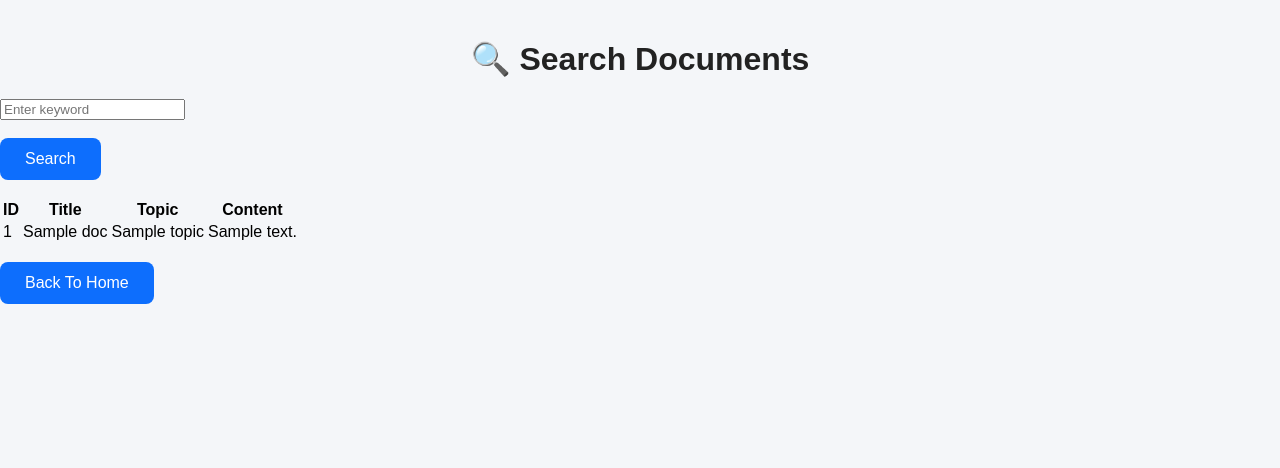
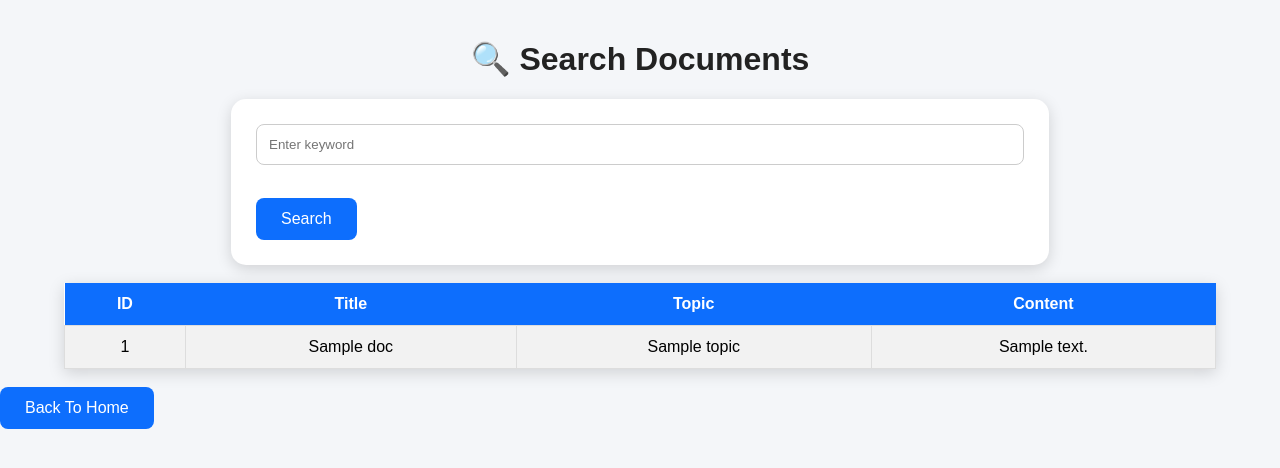
Before and after one commit to Nirmala5071/DocumentClusteringProject, a Python web app: template templates/search.html in a window 1280 px wide. Shown: the top 468 px of the page. Run offline with Jinja, Linux system fonts and the light colour scheme; the template is opened without the code that fills it: most values are stand-ins (such as "Sample title", 1, 10 or a date in 2020).

Commit message:
Update style.css

```diff
--- a/static/style.css
+++ b/static/style.css
@@ -18,6 +18,8 @@ h1{
     margin-top:40px;
 }
 
+/* Dashboard Cards */
+
 .cards{
     display:flex;
     justify-content:center;
@@ -28,13 +30,13 @@ h1{
 
 .card{
     width:300px;
-    height:220px;
+    min-height:220px;
     background:white;
     border-radius:15px;
     text-align:center;
     box-shadow:0 4px 15px rgba(0,0,0,0.2);
     transition:0.3s;
-    padding-top:30px;
+    padding:20px;
 }
 
 .card:hover{
@@ -50,6 +52,8 @@ h1{
     color:gray;
 }
 
+/* Buttons */
+
 .btn{
     background:#0d6efd;
     color:white;
@@ -63,3 +67,82 @@ h1{
 .btn:hover{
     background:#084db8;
 }
+
+/* Forms */
+
+form{
+    width:60%;
+    margin:auto;
+    background:white;
+    padding:25px;
+    border-radius:15px;
+    box-shadow:0 4px 15px rgba(0,0,0,0.15);
+}
+
+label{
+    font-weight:bold;
+    display:block;
+    text-align:left;
+    margin-bottom:5px;
+}
+
+input,
+textarea{
+    width:100%;
+    padding:12px;
+    border:1px solid #ccc;
+    border-radius:8px;
+    margin-bottom:15px;
+    box-sizing:border-box;
+}
+
+/* Tables */
+
+table{
+    width:90%;
+    margin:auto;
+    border-collapse:collapse;
+    background:white;
+    box-shadow:0 4px 15px rgba(0,0,0,0.15);
+}
+
+table th{
+    background:#0d6efd;
+    color:white;
+    padding:12px;
+}
+
+table td{
+    border:1px solid #ddd;
+    padding:12px;
+    text-align:center;
+}
+
+table tr:nth-child(even){
+    background:#f2f2f2;
+}
+
+/* Dashboard Stats */
+
+.stat-card{
+    width:250px;
+    background:white;
+    padding:20px;
+    border-radius:12px;
+    text-align:center;
+    box-shadow:0 4px 15px rgba(0,0,0,0.15);
+}
+
+.stat-card h2{
+    color:#0d6efd;
+}
+
+.stat-card h1{
+    color:#333;
+}
+
+/* Links */
+
+a{
+    text-decoration:none;
+}
```
